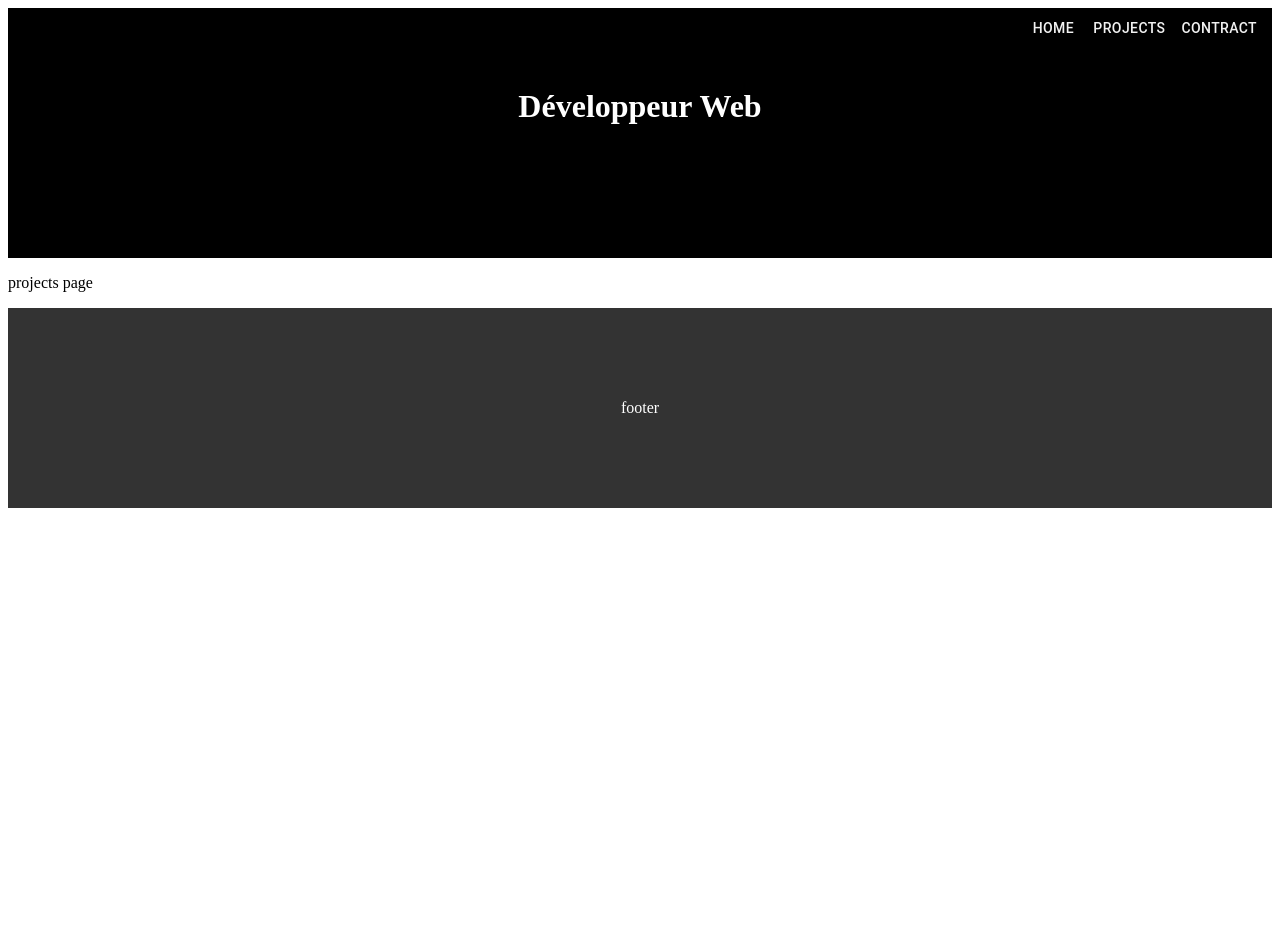
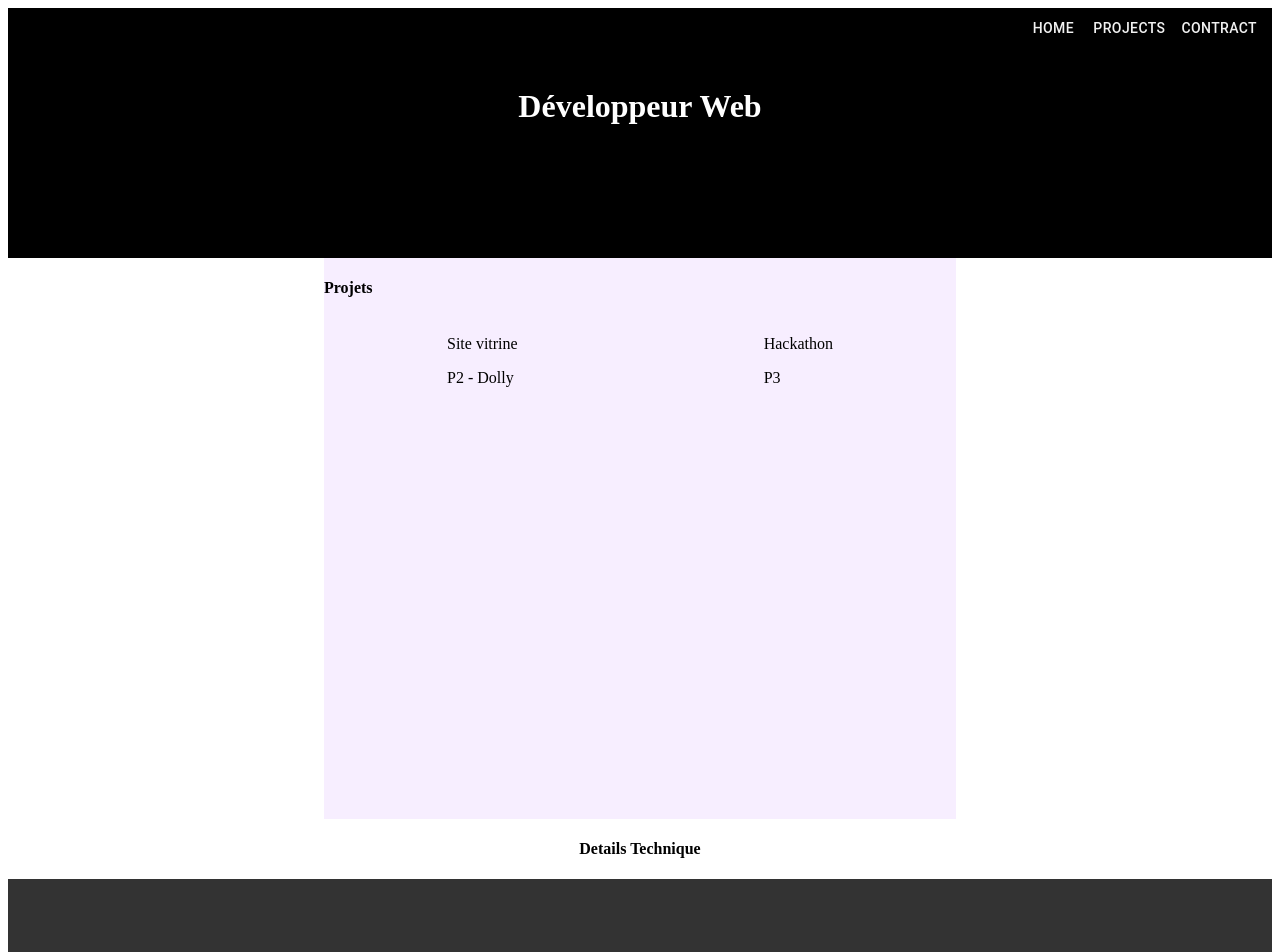
Before and after one commit to hkamalo/portfolio, a React (Create React App) app: page /projects in a window 1280 px wide. Shown: the top 952 px of the page. Before the commit the page ends 800 px from the top, so only its background shows below. Built offline with nearby package versions, Linux system fonts and the light colour scheme.

Commit message:
add projets page

```diff
--- a/src/screens/HomePage.js
+++ b/src/screens/HomePage.js
@@ -12,7 +12,7 @@ const useStyles = makeStyles({
   },
   home: {
     position: 'relative',
-    height: 1500,
+    height: 'auto',
     width: 'auto',
     background:
       'radial-gradient(52.52% 39.17% at 50% 66.95%, #F3F3F3 0%, #FFFFFF 100%)',
--- a/src/screens/ProjectsPage.js
+++ b/src/screens/ProjectsPage.js
@@ -1,7 +1,65 @@
+/* eslint-disable react/self-closing-comp */
+import React from 'react';
+import { makeStyles } from '@material-ui/core/styles';
+
+const useStyles = makeStyles({
+  projetBackground: {
+    backgroundColor: 'radial-gradient(52.52% 39.17% at 50% 66.95%, #F3F3F3 0%, #FFFFFF 100%)',
+    position: 'relative',
+    height: 'auto',
+    width: 'auto',
+    display: 'flex',
+    flexDirection: 'column',
+    alignItems: 'center',
+    justifyContent: 'center',
+  },
+  backgroundProjet: {
+    backgroundColor: '#F7EEFF',
+    width: '50%',
+    height: '20%',
+    display: 'flex',
+    flexDirection: 'column',
+
+
+  },
+  projectsDisplay: {
+    display: 'flex',
+    width: '100%',
+    justifyContent: 'space-around',
+    height: 500
+  },
+  backDetailsProjet: {
+    background: '#FFFFFF',
+    height: '100%',
+    display: 'flex',
+    justifyContent: 'space-around'
+  },
+
+});
+
 export default function ProjectsPage() {
+  const classes = useStyles();
+
   return (
-    <>
-      <p>projects page</p>
-    </>
+    <div className={classes.projetBackground}>
+      <div className={classes.backgroundProjet}>
+        <div className={classes.projectsHeader}>
+          <h4>Projets</h4>
+        </div>
+        <div className={classes.projectsDisplay}>
+          <div>
+            <p>Site vitrine</p>
+            <p>P2 - Dolly</p>
+          </div>
+          <div>
+            <p>Hackathon</p>
+            <p>P3</p>
+          </div>
+        </div>
+      </div>
+      <div className={classes.backDetailsProjet}>
+        <h4> Details Technique</h4>
+      </div>
+    </div>
   );
 }
```
